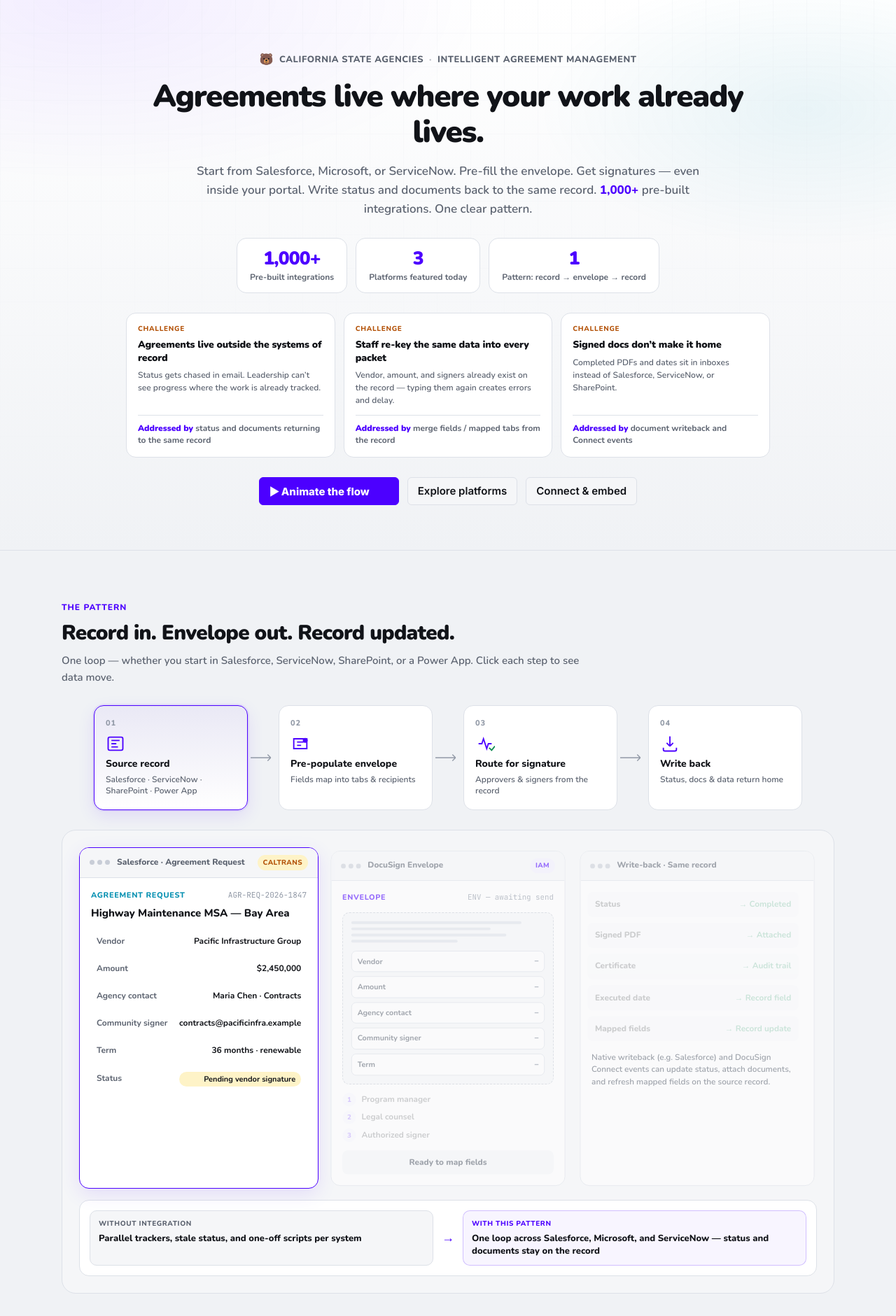
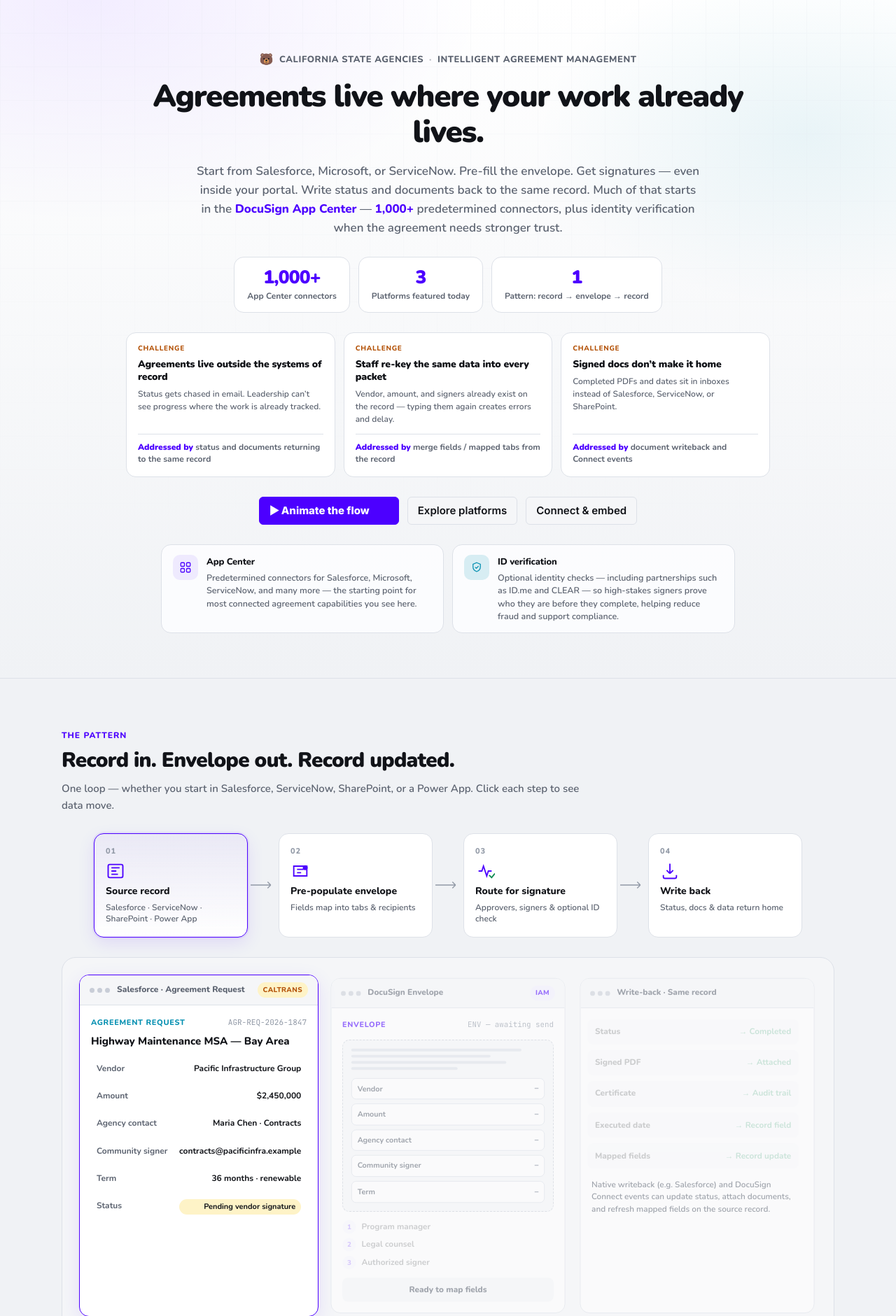
Before and after one commit to cgwashington14-pixel/docusign-iam-demo, a Flask app: page /integration-story in a window 1280 px wide. Shown: the part 133-2014 px from the top of the page at 70% size. Run offline with Flask 3, Linux system fonts and the light colour scheme.

Commit message:
Highlight App Center connectors and ID verification in the integration story.
Name App Center in the intro and add a compact hero callout for predetermined connectors plus partner ID checks (ID.me, CLEAR) without a full new section.

Co-authored-by: Cursor <cursoragent@cursor.com>

```diff
--- a/static/css/integration-story.css
+++ b/static/css/integration-story.css
@@ -404,6 +404,69 @@ body.is-focus-mode .topbar-env {
 .is-play-btn.is-playing {
   background: var(--amber);
   border-color: var(--amber);
+}
+
+/* App Center + IDV — compact hero bridge */
+.is-toolkit {
+  display: grid;
+  grid-template-columns: 1fr 1fr;
+  gap: 12px;
+  margin: 28px auto 0;
+  max-width: 820px;
+  text-align: left;
+}
+
+@media (max-width: 700px) {
+  .is-toolkit {
+    grid-template-columns: 1fr;
+  }
+}
+
+.is-toolkit-item {
+  display: flex;
+  gap: 12px;
+  align-items: flex-start;
+  padding: 14px 16px;
+  background: color-mix(in srgb, var(--surface) 88%, var(--ds-iam-muted));
+  border: 1px solid var(--border);
+  border-radius: 14px;
+}
+
+.is-toolkit-mark {
+  flex-shrink: 0;
+  display: grid;
+  place-items: center;
+  width: 36px;
+  height: 36px;
+  border-radius: 10px;
+  background: var(--ds-iam-muted);
+  color: var(--ds-iam);
+}
+
+.is-toolkit-mark svg {
+  width: 18px;
+  height: 18px;
+}
+
+.is-toolkit-mark--idv {
+  background: color-mix(in srgb, var(--sky, #0891b2) 16%, var(--surface));
+  color: var(--sky, #0891b2);
+}
+
+.is-toolkit-item strong {
+  display: block;
+  margin: 0 0 4px;
+  font-size: 13px;
+  font-weight: 800;
+  letter-spacing: -0.01em;
+  color: var(--text);
+}
+
+.is-toolkit-item p {
+  margin: 0;
+  font-size: 12.5px;
+  line-height: 1.45;
+  color: var(--muted);
 }
 
 /* ── Sections ─────────────────────────────────────────────────────────────── */
@@ -2446,6 +2509,21 @@ body.is-focus-mode .topbar-env {
   box-shadow: none;
 }
 
+[data-theme="dark"] .is-toolkit-item {
+  background: color-mix(in srgb, var(--surface) 92%, var(--ds-iam));
+  border-color: var(--border);
+}
+
+[data-theme="dark"] .is-toolkit-mark {
+  background: rgba(123, 92, 250, 0.18);
+  color: #c4b5fd;
+}
+
+[data-theme="dark"] .is-toolkit-mark--idv {
+  background: rgba(34, 170, 207, 0.16);
+  color: var(--sky);
+}
+
 [data-theme="dark"] .is-flow-step--active {
   box-shadow: 0 0 0 2px rgba(123, 92, 250, 0.28), 0 8px 24px rgba(0, 0, 0, 0.35);
 }
--- a/templates/integration_story.html
+++ b/templates/integration_story.html
@@ -40,12 +40,12 @@
       <p class="is-hero-lead">
         Start from Salesforce, Microsoft, or ServiceNow. Pre-fill the envelope.
         Get signatures — even inside your portal. Write status and documents back to the same record.
-        <strong>1,000+</strong> pre-built integrations. One clear pattern.
+        Much of that starts in the <strong>DocuSign App Center</strong> — <strong>1,000+</strong> predetermined connectors, plus identity verification when the agreement needs stronger trust.
       </p>
       <div class="is-hero-stats" role="list">
         <div class="is-stat" role="listitem">
           <span class="is-stat-val">1,000+</span>
-          <span class="is-stat-label">Pre-built integrations</span>
+          <span class="is-stat-label">App Center connectors</span>
         </div>
         <div class="is-stat" role="listitem">
           <span class="is-stat-val">3</span>
@@ -83,6 +83,27 @@
         <a href="#is-platforms" class="btn btn-secondary">Explore platforms</a>
         <a href="#is-connect" class="btn btn-secondary">Connect &amp; embed</a>
       </div>
+
+      <aside class="is-toolkit" aria-label="App Center and identity verification">
+        <div class="is-toolkit-item">
+          <span class="is-toolkit-mark" aria-hidden="true">
+            <svg viewBox="0 0 24 24" fill="none" stroke="currentColor" stroke-width="1.7"><rect x="3" y="3" width="7" height="7" rx="1.5"/><rect x="14" y="3" width="7" height="7" rx="1.5"/><rect x="3" y="14" width="7" height="7" rx="1.5"/><rect x="14" y="14" width="7" height="7" rx="1.5"/></svg>
+          </span>
+          <div>
+            <strong>App Center</strong>
+            <p>Predetermined connectors for Salesforce, Microsoft, ServiceNow, and many more — the starting point for most connected agreement capabilities you see here.</p>
+          </div>
+        </div>
+        <div class="is-toolkit-item">
+          <span class="is-toolkit-mark is-toolkit-mark--idv" aria-hidden="true">
+            <svg viewBox="0 0 24 24" fill="none" stroke="currentColor" stroke-width="1.7"><path d="M12 3l7 3v5c0 4.5-3 7.5-7 9-4-1.5-7-4.5-7-9V6l7-3z"/><path d="M9.5 12l1.8 1.8L15 10" stroke-linecap="round" stroke-linejoin="round"/></svg>
+          </span>
+          <div>
+            <strong>ID verification</strong>
+            <p>Optional identity checks — including partnerships such as ID.me and CLEAR — so high-stakes signers prove who they are before they complete, helping reduce fraud and support compliance.</p>
+          </div>
+        </div>
+      </aside>
     </div>
   </section>
 
@@ -126,7 +147,7 @@
           <svg viewBox="0 0 24 24" fill="none" stroke="currentColor" stroke-width="1.6"><path d="M4 12h4l2-6 4 12 2-6h4"/><path d="M17 17l3 3 4-5" stroke="var(--green)"/></svg>
         </span>
         <strong>Route for signature</strong>
-        <small>Approvers &amp; signers from the record</small>
+        <small>Approvers, signers &amp; optional ID check</small>
       </button>
       <div class="is-flow-arrow" aria-hidden="true">
         <svg viewBox="0 0 40 12"><path d="M0 6h32m0 0l-5-5m5 5l-5 5" stroke="currentColor" stroke-width="1.5" fill="none"/></svg>
@@ -238,6 +259,7 @@
       <h2 class="is-section-title" id="is-platforms-title">Three platforms. Same outcome.</h2>
       <p class="is-section-sub">
         Pick a platform. Watch a California agency scenario animate — from the record, through signature, back to status on that same record.
+        These are App Center–style connectors in action; the same catalog is where many additional systems connect.
       </p>
     </div>
 
@@ -306,6 +328,7 @@
       <p class="is-section-sub">
         DocuSign doesn’t have to be a separate destination. Host applications can present signing in-context,
         trigger Workflow Builder processes with record data, and subscribe to Connect webhooks so status and documents return to the system of record.
+        App Center connectors often deliver these patterns out of the box; custom embed and Connect work fills the gaps.
       </p>
     </div>
 
```
